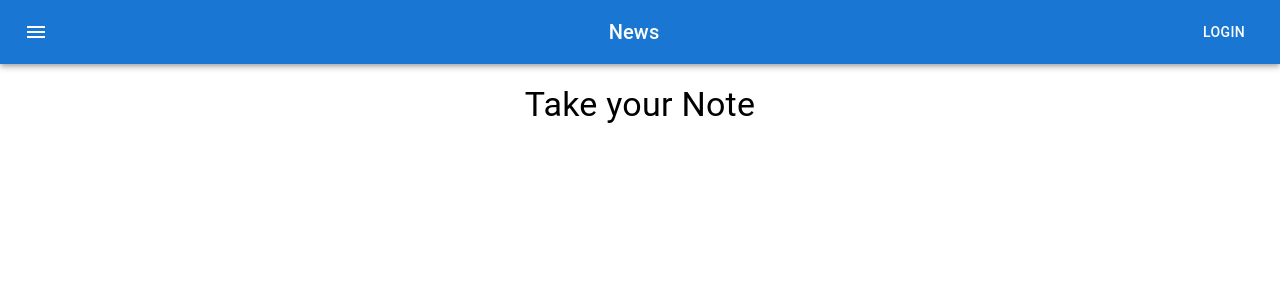
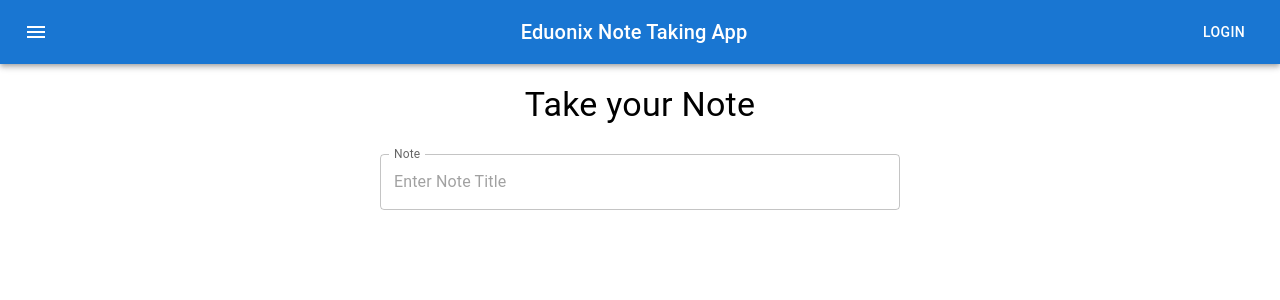
Before and after one commit to heiastart/note-taking-app-Eduonix, a React (Create React App) app: page / in a window 1280 px wide. Shown: the top 300 px of the page. Built offline with nearby package versions, Linux system fonts and the light colour scheme.

Commit message:
Added a TextField

```diff
--- a/src/App.js
+++ b/src/App.js
@@ -1,7 +1,7 @@
 import logo from './logo.svg';
 import './App.css';
 import MenuAppBar from './components/Header';
-import { Typography } from '@mui/material';
+import { TextField, Typography } from '@mui/material';
 
 function App() {
   return (
@@ -9,6 +9,18 @@
       <MenuAppBar/>
       <br/>
       <Typography variant="h4" component="h5">Take your Note</Typography>
+      <br/>
+      <TextField
+        id="outlined-full-width"
+        label="Note"
+        style={{ margin: 8, width: 520 }}
+        placeholder="Enter Note Title"
+        margin="normal"
+        //value={note}
+        //onChange={(e) => setNote(e.target.value)}
+        InputLabelProps={{ shrink: true }}
+        variant="outlined"
+      />
     </div>
   );
 }
--- a/src/components/Header.js
+++ b/src/components/Header.js
@@ -22,7 +22,7 @@
             <MenuIcon />
           </IconButton>
           <Typography variant="h6" component="div" sx={{ flexGrow: 1 }}>
-            News
+            Eduonix Note Taking App
           </Typography>
           <Button color="inherit">Login</Button>
         </Toolbar>
```
